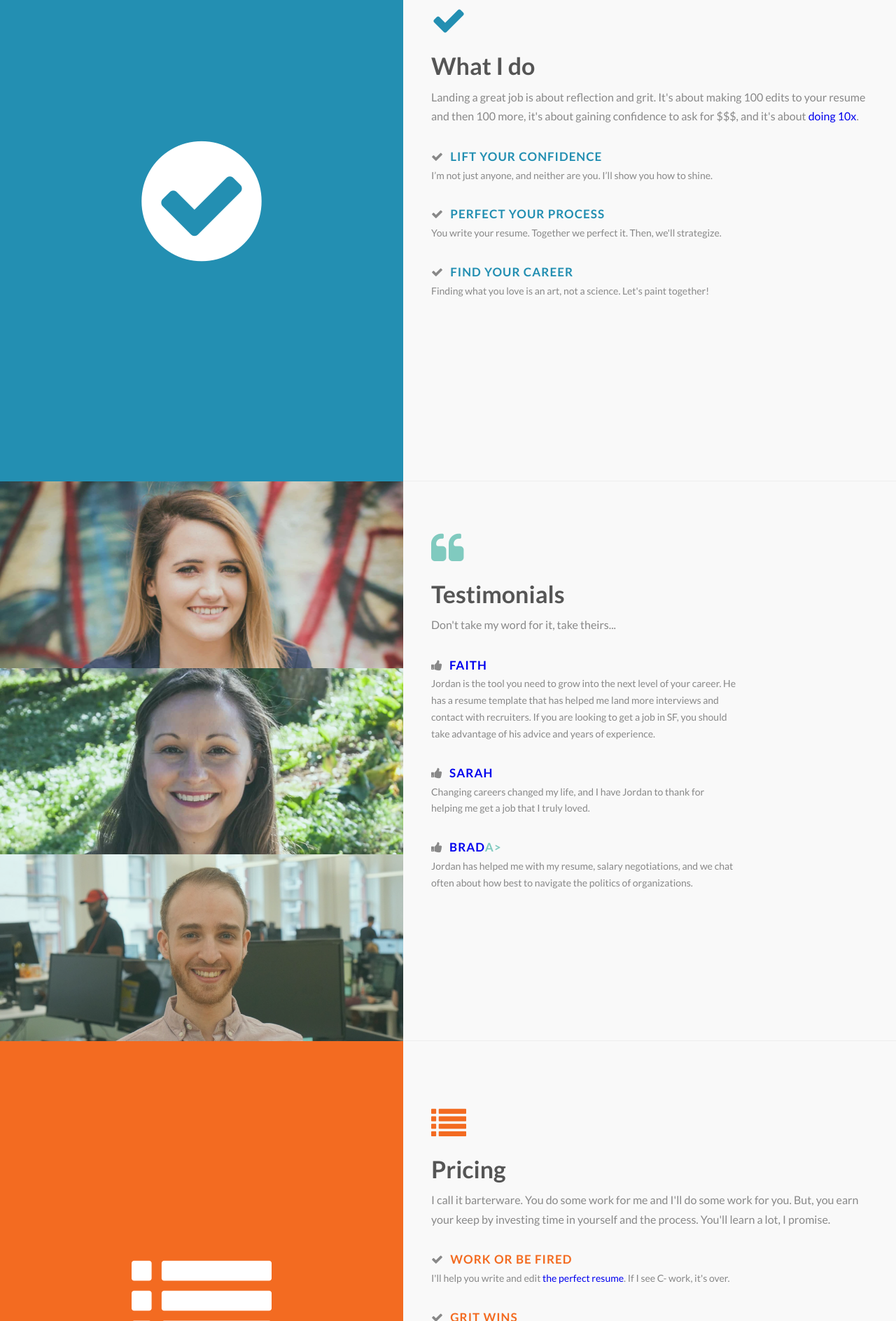
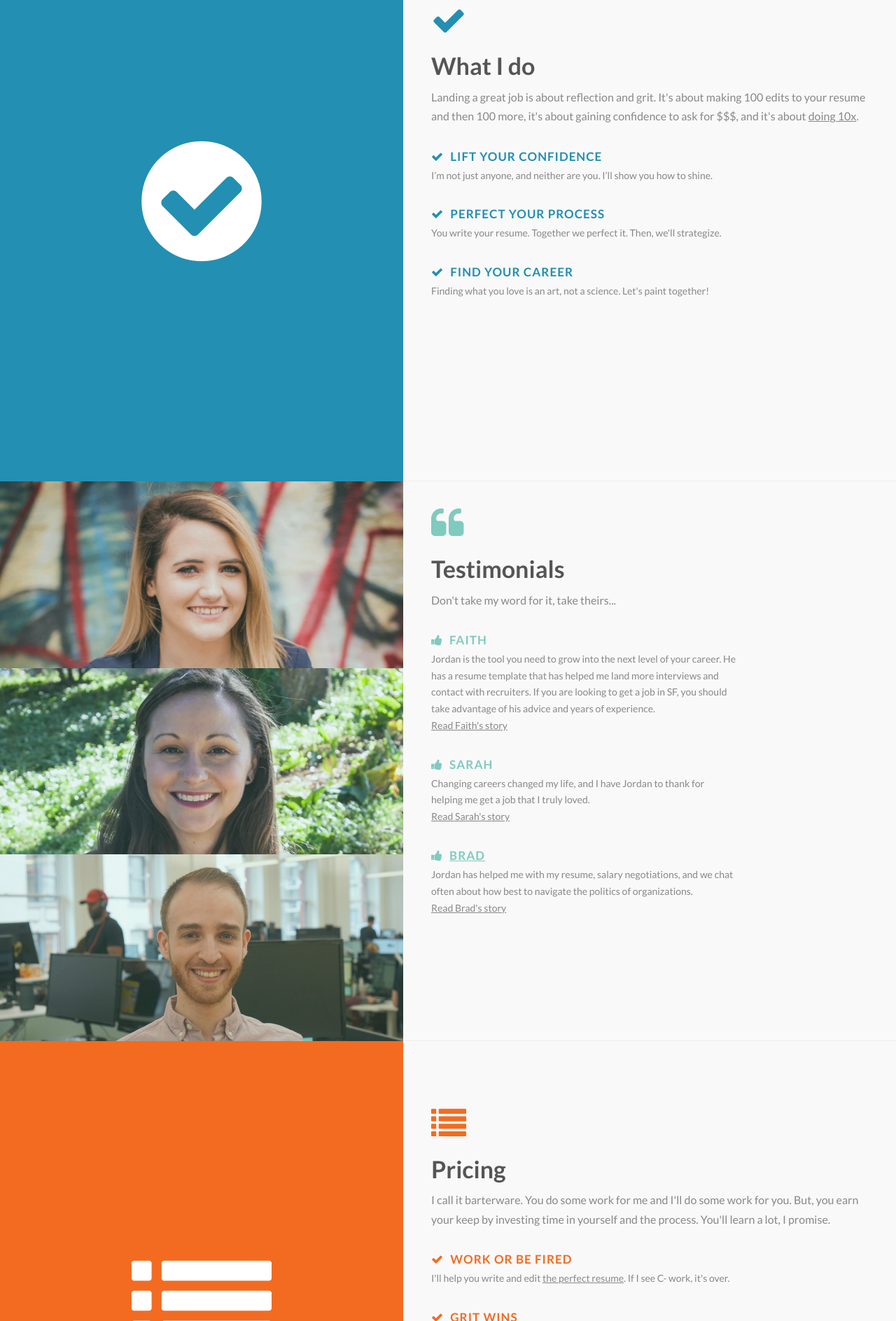
Before and after one commit to SantaJordan/copilot, a plain HTML site: page index.html in a window 1280 px wide. Shown: the part 912-2800 px from the top of the page at 70% size. Drawn offline with nearby package versions, Linux system fonts and the light colour scheme.

Commit message:
Update styling

```diff
--- a/assets/scss/partials/base/_reset.scss
+++ b/assets/scss/partials/base/_reset.scss
@@ -121,7 +121,8 @@ textarea:focus {
 // ## Links
 
 a {
-  text-decoration: none;
+  color: inherit;
+  text-decoration: underline;
 }
 
 // Improve readability when focused and also mouse hovered in all browsers.
--- a/assets/scss/partials/objects/_buttons.scss
+++ b/assets/scss/partials/objects/_buttons.scss
@@ -10,4 +10,5 @@
   font-weight: 700;
   font-size: 14px;
   cursor: pointer;
+  text-decoration: none;
 }
--- a/assets/scss/partials/objects/_sections.scss
+++ b/assets/scss/partials/objects/_sections.scss
@@ -83,13 +83,13 @@
     background-size: cover;
   }
 
-  #olivia {
-    background: url(../i/olivia.jpg) center center no-repeat;
+  #faith {
+    background: url(../i/faith.jpg) center center no-repeat;
     background-size: cover;
   }
 
-  #chanti {
-    background: url(../i/chanti.jpg) center center no-repeat;
+  #brad {
+    background: url(../i/brad.jpg) center center no-repeat;
     background-size: cover;
   }
 }
--- a/index.html
+++ b/index.html
@@ -1,11 +1,15 @@
 <!DOCTYPE html>
 <html lang="en">
+
 <head>
   <!-- Global site tag (gtag.js) - Google Analytics -->
   <script async src="https://www.googletagmanager.com/gtag/js?id=UA-118011861-1"></script>
   <script>
     window.dataLayer = window.dataLayer || [];
-  function gtag(){dataLayer.push(arguments);}
+
+    function gtag() {
+      dataLayer.push(arguments);
+    }
     gtag('js', new Date());
 
     gtag('config', 'UA-118011861-1');
@@ -20,16 +24,27 @@
   <script src="assets/js/common.js"></script>
   <title>Copilot: Your Dream Job is Calling, Pickup!</title>
 </head>
+
 <body>
 
   <section id="section-1">
     <div class="col col--left"></div>
     <div class="col col--right">
       <div class="copy-box">
-      <div class="logo"><i class="fa fa-paper-plane"></i></div>
-      <h2>Looking for a job in <a href="https://unsplash.com/photos/9xXxAWMvk_A">SF</a>?<br />I can help.</h2>
-      <p class="muted">I helped <a href="https://www.linkedin.com/in/bradtonoff/">Brad</a> land his first marketing job, <a href="https://www.linkedin.com/in/jennykaypollock/">Jenny</a> transition into VR</a>, and <a href="https://www.linkedin.com/in/sarah-lubecki-a1a92942/">Sarah</a> get into Optimizely. Ready for your new thing? It requires tons of 👩‍💻 and a bit of 🎲, but soon you'll 🚀. </p>
-      <a href="mailto:sofake@gmail.com?subject=I'm%20ready%20for%20a%20job&body=Turing%20test.%20Change%20sofake%20above%20to%20jordankcrawford%20and%20we'll%20be%20off%20to%20the%20races!"><div class="button push-quad--top">🔥 It's Your Turn 🔥</div></a>
+        <div class="logo">
+          <i class="fa fa-paper-plane"></i>
+        </div>
+        <h2>Looking for a job in
+          <a href="https://unsplash.com/photos/9xXxAWMvk_A">SF</a>?
+          <br />I can help.</h2>
+        <p class="muted">I helped
+          <a href="https://www.linkedin.com/in/bradtonoff/">Brad</a> land his first marketing job,
+          <a href="https://www.linkedin.com/in/jennykaypollock/">Jenny</a> transition into VR</a>, and
+          <a href="https://www.linkedin.com/in/sarah-lubecki-a1a92942/">Sarah</a> get into Optimizely. Ready for your new thing? It requires tons of 👩‍💻 and a bit of 🎲, but soon you'll
+          🚀. </p>
+        <a href="mailto:sofake@gmail.com?subject=I'm%20ready%20for%20a%20job&body=Turing%20test.%20Change%20sofake%20above%20to%20jordankcrawford%20and%20we'll%20be%20off%20to%20the%20races!">
+          <div class="button push-quad--top">🔥 It's Your Turn 🔥</div>
+        </a>
       </div>
     </div>
   </section>
@@ -40,19 +55,26 @@
     </div>
     <div class="col col--right">
       <div class="copy-box">
-      <div class="logo"><i class="fa fa-check"></i></div>
+        <div class="logo">
+          <i class="fa fa-check"></i>
+        </div>
         <h2>What I do</h2>
-      <p class="muted">Landing a great job is about reflection and grit. It's about making 100 edits to your resume and then 100 more, it's about gaining confidence to ask for $$$, and it's about <a href="https://medium.com/@inventitorfixit/want-that-job-youre-not-qualified-for-do-10x-c6fb221c22e3">doing 10x</a>.</p>
+        <p class="muted">Landing a great job is about reflection and grit. It's about making 100 edits to your resume and then 100 more, it's
+          about gaining confidence to ask for $$$, and it's about
+          <a href="https://medium.com/@inventitorfixit/want-that-job-youre-not-qualified-for-do-10x-c6fb221c22e3">doing 10x</a>.</p>
         <div class="push-triple--top content--narrow">
-        <h3><i class="fa fa-check muted push-half--right"></i> Lift Your Confidence</h3>
+          <h3>
+            <i class="fa fa-check push-half--right"></i> Lift Your Confidence</h3>
           <p class="muted milli">I’m not just anyone, and neither are you. I’ll show you how to shine. </p>
         </div>
         <div class="push-triple--top content--narrow">
-        <h3><i class="fa fa-check push-half--right muted"></i> Perfect Your Process</h3>
+          <h3>
+            <i class="fa fa-check push-half--right"></i> Perfect Your Process</h3>
           <p class="muted milli">You write your resume. Together we perfect it. Then, we'll strategize.</p>
         </div>
         <div class="push-triple--top content--narrow">
-        <h3><i class="fa fa-check push-half--right muted"></i> Find Your Career</h3>
+          <h3>
+            <i class="fa fa-check push-half--right"></i> Find Your Career</h3>
           <p class="muted milli">Finding what you love is an art, not a science. Let's paint together!</p>
         </div>
       </div>
@@ -67,20 +89,38 @@
     </div>
     <div class="col col--right">
       <div class="copy-box">
-      <div class="logo"><i class="fa fa-quote-left"></i></div>
+        <div class="logo">
+          <i class="fa fa-quote-left"></i>
+        </div>
         <h2>Testimonials</h2>
         <p class="muted">Don't take my word for it, take theirs...</p>
         <div class="push-triple--top content--narrow">
-        <h3><i class="fa fa-thumbs-up push-half--right muted"></i> <a href="https://www.linkedin.com/in/faithstorey/">Faith</h3>
-        <p class="muted milli">Jordan is the tool you need to grow into the next level of your career. He has a resume template that has helped me land more interviews and contact with recruiters. If you are looking to get a job in SF, you should take advantage of his advice and years of experience.</p>
+          <h3>
+            <i class="fa fa-thumbs-up push-half--right"></i> Faith</h3>
+          <p class="muted milli">Jordan is the tool you need to grow into the next level of your career. He has a resume template that has helped
+            me land more interviews and contact with recruiters. If you are looking to get a job in SF, you should take advantage
+            of his advice and years of experience.</p>
+          <p class="muted milli">
+            <a href="https://www.linkedin.com/in/faithstorey/">Read Faith's story</a>
+          </p>
         </div>
         <div class="push-triple--top content--narrow">
-        <h3><i class="fa fa-thumbs-up muted push-half--right"></i> <a href="https://www.linkedin.com/in/sarah-lubecki-a1a92942/">Sarah</a></h3>
+          <h3>
+            <i class="fa fa-thumbs-up push-half--right"></i> Sarah</h3>
           <p class="muted milli">Changing careers changed my life, and I have Jordan to thank for helping me get a job that I truly loved.</p>
+          <p class="muted milli">
+            <a href="https://www.linkedin.com/in/sarah-lubecki-a1a92942/">Read Sarah's story</a>
+          </p>
         </div>
         <div class="push-triple--top content--narrow">
-        <h3><i class="fa fa-thumbs-up push-half--right muted"></i> <a href="https://www.linkedin.com/in/bradtonoff/">Brad</a>a></h3>
-        <p class="muted milli">Jordan has helped me with my resume,  salary negotiations, and we chat often about how best to navigate the politics of organizations.</p>
+          <h3>
+            <i class="fa fa-thumbs-up push-half--right"></i>
+            <a href="https://www.linkedin.com/in/bradtonoff/">Brad</a>
+          </h3>
+          <p class="muted milli">Jordan has helped me with my resume, salary negotiations, and we chat often about how best to navigate the politics of organizations.</p>
+          <p class="muted milli">
+            <a href="https://www.linkedin.com/in/bradtonoff/">Read Brad's story</a>
+          </p>
         </div>
       </div>
     </div>
@@ -92,19 +132,26 @@
     </div>
     <div class="col col--right">
       <div class="copy-box">
-      <div class="logo"><i class="fa fa-list"></i></div>
+        <div class="logo">
+          <i class="fa fa-list"></i>
+        </div>
         <h2>Pricing</h2>
-      <p class="muted">I call it barterware. You do some work for me and I'll do some work for you. But, you earn your keep by investing time in yourself and the process. You'll learn a lot, I promise.</p>
+        <p class="muted">I call it barterware. You do some work for me and I'll do some work for you. But, you earn your keep by investing
+          time in yourself and the process. You'll learn a lot, I promise.</p>
         <div class="push-triple--top content--narrow">
-        <h3><i class="fa fa-check push-half--right muted"></i> Work or Be Fired</h3>
-        <p class="muted milli">I'll help you write and edit <a href="https://medium.com/@inventitorfixit/the-best-resume-template-d1c972e7b82c">the perfect resume</a>. If I see C- work, it's over.</p>
+          <h3>
+            <i class="fa fa-check push-half--right"></i> Work or Be Fired</h3>
+          <p class="muted milli">I'll help you write and edit
+            <a href="https://medium.com/@inventitorfixit/the-best-resume-template-d1c972e7b82c">the perfect resume</a>. If I see C- work, it's over.</p>
         </div>
         <div class="push-triple--top content--narrow">
-        <h3><i class="fa fa-check muted push-half--right"></i> Grit Wins</h3>
+          <h3>
+            <i class="fa fa-check push-half--right"></i> Grit Wins</h3>
           <p class="muted milli">"Hustle beats talent when talent doesn't hustle." Work hard, work often, work fast.</p>
         </div>
         <div class="push-triple--top content--narrow">
-        <h3><i class="fa fa-check push-half--right muted"></i> It's Forever</h3>
+          <h3>
+            <i class="fa fa-check push-half--right"></i> It's Forever</h3>
           <p class="muted milli">It's not just about this job. It's about advice, mentorship, and a partnership.</p>
         </div>
       </div>
@@ -115,13 +162,18 @@
     <div class="col col--left"></div>
     <div class="col col--right">
       <div class="copy-box">
-      <div class="logo"><i class="fa fa-envelope"></i></div>
+        <div class="logo">
+          <i class="fa fa-envelope"></i>
+        </div>
         <h2>Contact</h2>
-      <p class="muted">Ready? Set? Email! Or, <a href="https://www.linkedin.com/in/jordancrawford">LinkedIn</a>.</p>
-      <a href="mailto:sofake@gmail.com?subject=I'm%20ready%20for%20a%20job&body=Turing%20test.%20Change%20sofake%20above%20to%20jordankcrawford%20and%20we'll%20be%20off%20to%20the%20races!"><div class="button push-quad--top">[thisdomain]@gmail.com</div></a>
+        <p class="muted">Ready? Set? Email! Or,
+          <a href="https://www.linkedin.com/in/jordancrawford">LinkedIn</a>.</p>
+<a class="button push-quad--top" href="&#99;&#111;&#112;&#105;&#108;&#111;&#116;&#64;&#103;&#109;&#97;&#105;&#108;&#46;&#99;&#111;&#109;">&#99;&#111;&#112;&#105;&#108;&#111;&#116;&#64;&#103;&#109;&#97;&#105;&#108;&#46;&#99;&#111;&#109;</a>
+        </a>
       </div>
     </div>
   </section>
 
 </body>
+
 </html>
```
Also changed, not shown: assets/css/style.css, 1 other file. Lines whose indentation alone changed are shown as unchanged.
